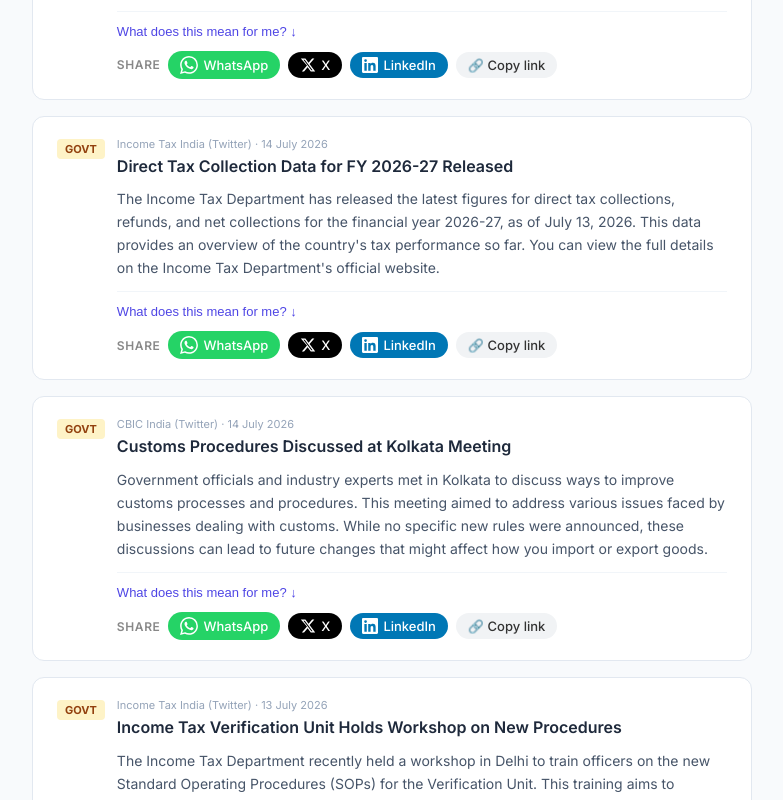
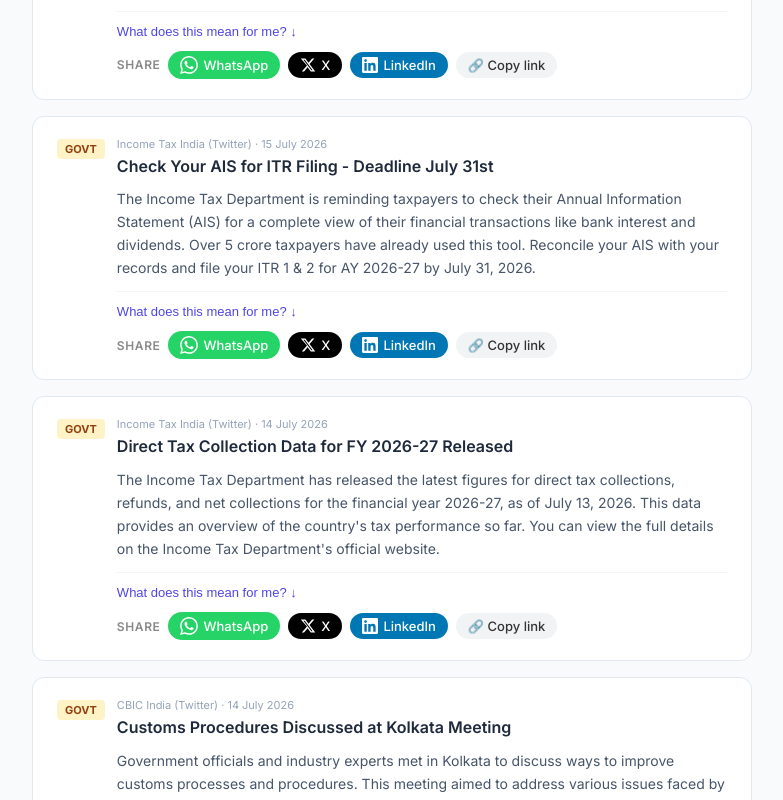
Before and after one commit to jaysuthar1993-synergy/synergy-public-site, a Next.js app: page /updates in a window 1280 px wide. Shown: the part 620-1420 px from the top of the page, without its empty margins (248-1031 px from the left). Built offline with nearby package versions, Linux system fonts and the light colour scheme.

Commit message:
feat(updates): publish approved update - Check Your AIS for ITR Filing - Deadline July 31st

```diff
--- a/src/data/updatesData.js
+++ b/src/data/updatesData.js
@@ -316,6 +316,22 @@
     url: 'https://nitter.net/IncomeTaxIndia/status/2077586020464570562#m',
     relatedSlug: '',
   },
+  {
+    id: 'income-tax-india-t-2026-07-15-check-your-ais-for-itr-filin',
+    type: 'govt',
+    title: 'Check Your AIS for ITR Filing - Deadline July 31st',
+    source: 'Income Tax India (Twitter)',
+    date: '2026-07-15',
+    summary: 'The Income Tax Department is reminding taxpayers to check their Annual Information Statement (AIS) for a complete view of their financial transactions like bank interest and dividends. Over 5 crore taxpayers have already used this tool. Reconcile your AIS with your records and file your ITR 1 & 2 for AY 2026-27 by July 31, 2026.',
+    keyPoints: [
+      { label: 'AIS Importance', text: 'The AIS provides a snapshot of all your financial transactions to help you file your Income Tax Return (ITR).' },
+      { label: 'Action Required', text: 'Log in to incometax.gov.in, view your AIS, and report any mistakes through online feedback.' },
+      { label: 'ITR Filing Deadline', text: 'File your ITR 1 and ITR 2 for Assessment Year 2026-27 by July 31, 2026.' },
+    ],
+    tallyImpact: '',
+    url: 'https://nitter.net/IncomeTaxIndia/status/2077265896528281607#m',
+    relatedSlug: '',
+  },
 ];
 
 export function getRecentUpdates(limit = 20) {
```
